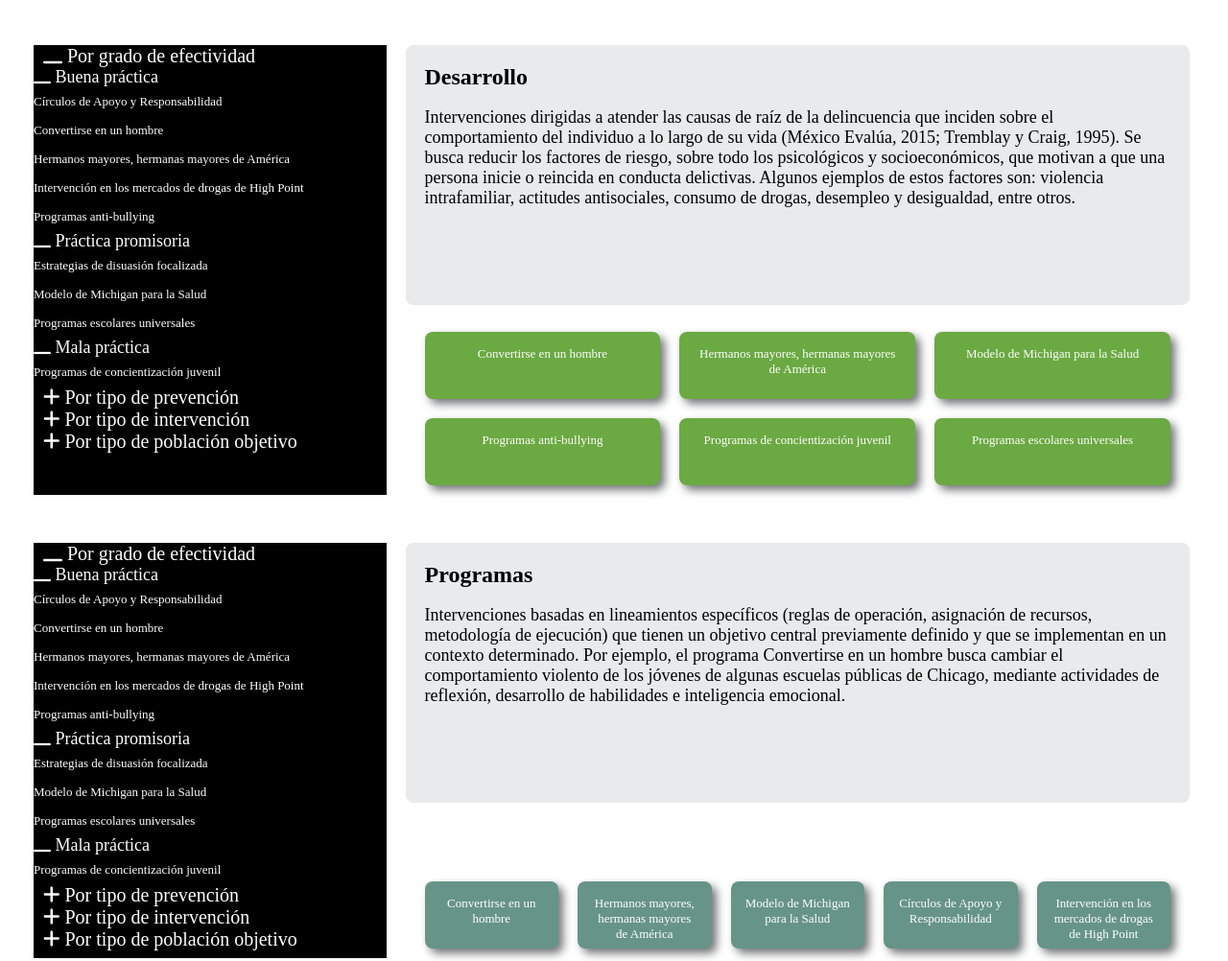
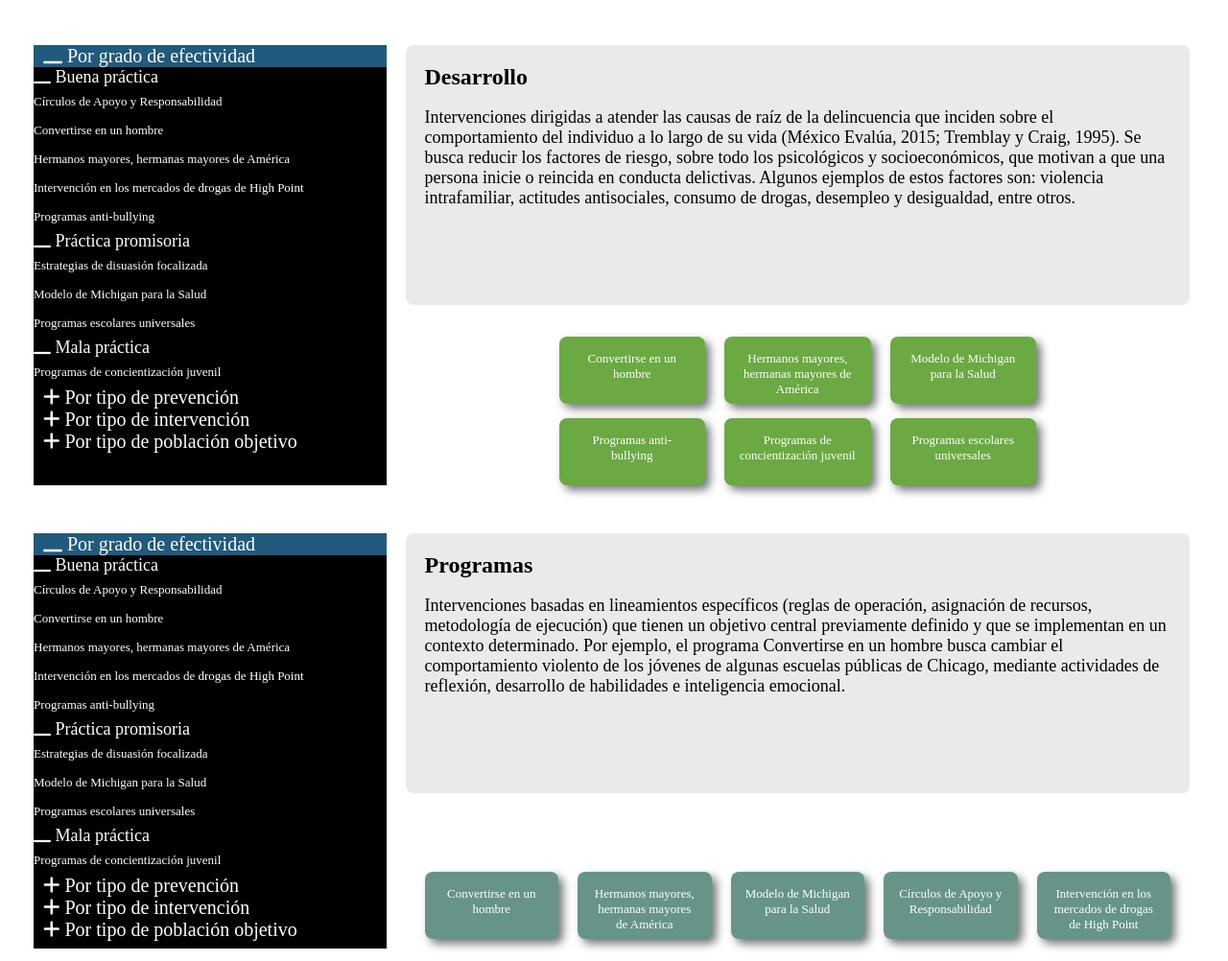
Before and after one commit to LaYare/sitio, a plain HTML site: page index.html in a window 1280 px wide. Shown: the part 1560-2562 px from the top of the page at 96% size. Drawn offline with Linux system fonts and the light colour scheme.

Commit message:
estilos del menu

```diff
--- a/style/utilities.css
+++ b/style/utilities.css
@@ -3,6 +3,9 @@
 	background-color: #E9EEE9;/*Fondo del texto de Buenas practicas*/
 }
 
+.back-blue-navbar{
+	background-color: #215A7C;
+}
 .back-green-navbar {
 	background-color: #008452;
 }
@@ -67,12 +70,10 @@
 	line-height: 30px;
 }
 
-<<<<<<< HEAD
 .padding {
 	padding: 0 150px;/*Para segunda seccion*/
 	margin-top: 15px;
 }
-=======
 .practica{
 	background-color: #537CA0;
 }
@@ -95,4 +96,3 @@
 .litte-item{
 	padding-left: 15%;
 }
->>>>>>> estilos del navbar
```
